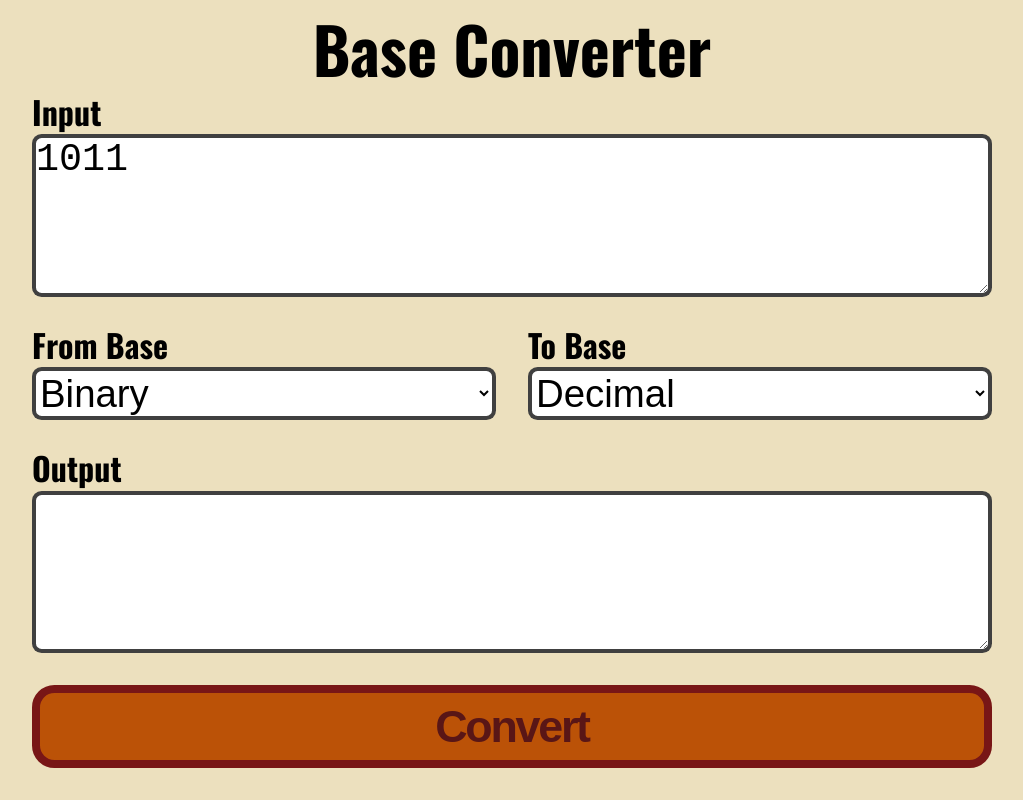
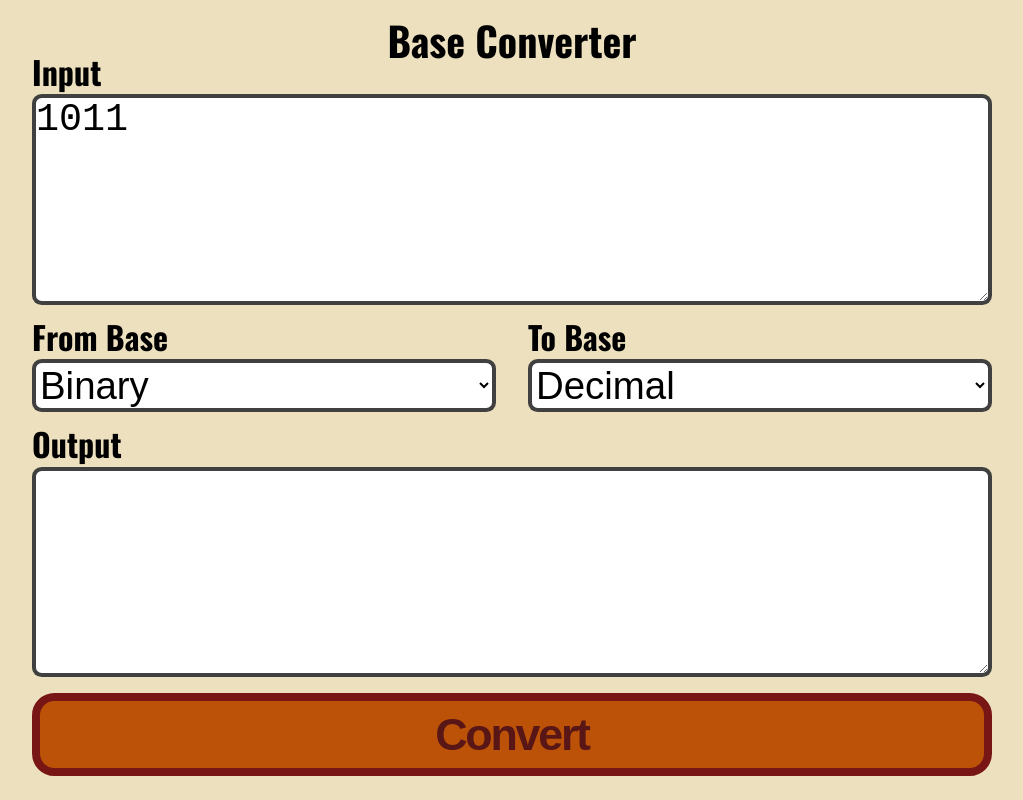
Before and after one commit to recursive-redundancy/base-converter-web, a React app: page / in a window 1280 px wide. Shown: the whole page, without its empty margins (128-1151 px from the left). Built offline with nearby package versions, Linux system fonts and the light colour scheme.

Commit message:
added useResizeRoot hook and othershtuff

```diff
--- a/package.json
+++ b/package.json
@@ -17,6 +17,7 @@
     "@babel/preset-env": "^7.15.6",
     "@babel/preset-react": "^7.14.5",
     "babel-loader": "^8.2.2",
+    "babel-polyfill": "^6.26.0",
     "browser-sync": "^2.27.5",
     "concurrently": "^6.2.1",
     "css-loader": "^6.3.0",
@@ -42,6 +43,7 @@
     "react-app-polyfill": "^2.0.0",
     "react-dom": "^17.0.2",
     "react-inlinesvg": "^2.3.0",
+    "react-resize-detector": "^6.7.6",
     "react-router-dom": "^5.3.0"
   },
   "scripts": {
--- a/src/components/Titlebar/Titlebar.js
+++ b/src/components/Titlebar/Titlebar.js
@@ -3,7 +3,7 @@ import styles from './titlebar.module.scss';
 
 const Titlebar = () => {
     return(
-        <div className={styles.header}>
+        <div className={styles.titlebar}>
             <h1>Base Converter</h1>
         </div>
     );
--- a/src/components/Titlebar/titlebar.module.scss
+++ b/src/components/Titlebar/titlebar.module.scss
@@ -1,8 +1,8 @@
-.header {
+.titlebar {
+    // border: solid .2em black;
+    flex: none;
     text-align: center;
     h1 {
         height: fit-content;
-        // padding-top: .5em;
-        // padding-bottom: .5em;
     }
 }
--- a/src/index.js
+++ b/src/index.js
@@ -1,5 +1,6 @@
 import React from 'react';
 import ReactDOM from 'react-dom';
+import 'babel-polyfill';
 import App from './views/App';
 import './index.scss';
 
--- a/src/js/doConversion.js
+++ b/src/js/doConversion.js
@@ -1,6 +1,6 @@
 import base from 'dpm-base';
 
-const doConversion = (value, fromBase, toBase) => {
+async function doConversion (value, fromBase, toBase) {
     let mod = null,
       // the conversion function to perform
       conversion = null,
@@ -43,9 +43,10 @@ const doConversion = (value, fromBase, toBase) => {
         return false;
     }
 
-    const result = conversion(value);
-
-    return result;
+    return await new Promise((res, rej) => {
+      const result = conversion(value);
+      return res(result);
+    });
 };
 
 export {doConversion};
--- a/src/styles/global.scss
+++ b/src/styles/global.scss
@@ -15,7 +15,7 @@ body {
 
 #root {
   // border: solid 1em red;
-  padding: 1em;
+  padding: .75em;
   height: 100%;
   height: 100vh;
 }
--- a/src/views/App/App.js
+++ b/src/views/App/App.js
@@ -15,7 +15,7 @@ const defaultInput = '1011',
       defaultOutput = '13';
 
 const App = () => {
-    useResizeRoot();
+    const {ref} = useResizeRoot();
     const {
         fromBase, toBase, handleFromBaseChange, handleToBaseChange
     } = useBases('bin', 'dec');
@@ -23,7 +23,7 @@ const App = () => {
     const {input, handleInputChange} = useInput(defaultInput);
 
     return (
-        <div className={styles.app}>
+        <div className={styles.app} ref={ref}>
             <Titlebar />
             <Input defaultValue={defaultInput} handleInputChange={handleInputChange} />
             <BaseSelect handleFromBaseChange={handleFromBaseChange}
--- a/src/views/App/app.module.scss
+++ b/src/views/App/app.module.scss
@@ -10,11 +10,16 @@
 
   & > * {
     // border: solid .2em yellow;
-    margin-bottom: 1em;
+    margin-bottom: .5em;
 
+    &:first-child,
     &:last-child {
       margin-bottom: 0;
     }
+  }
+
+  h1 {
+    font-size: 1.25em;
   }
 
   h2 {
--- a/src/views/App/useConverter.js
+++ b/src/views/App/useConverter.js
@@ -8,14 +8,15 @@ const useConverter = (defaultIsConverting) => {
         setIsConverting(true);
         import('../../js/doConversion').then(({doConversion}) => {
             setTimeout(() => {
-                const result = doConversion(value, fromBase, toBase);
-                setIsConverting(false);
-                if (!result) {
-                    setSolution('INVALID INPUT!');
-                    return;
-                };
-                setSolution(result);
-            }, 0);
+                doConversion(value, fromBase, toBase).then((res) => {
+                    setIsConverting(false);
+                    if (!res) {
+                        setSolution('INVALID INPUT!');
+                        return;
+                    };
+                    setSolution(res);
+                }, 0);
+                });
         });
     };
 
--- a/src/views/App/useResizeRoot.js
+++ b/src/views/App/useResizeRoot.js
@@ -1,22 +1,13 @@
-import React, {useEffect, useState} from 'react';
+import React, { useLayoutEffect } from 'react';
+import { useResizeDetector } from 'react-resize-detector';
 
-const useResizeRoot = () => {
-    useEffect(() => {
-        const setRootHeight = () => {
-            setTimeout(() => {
-                document.getElementById('root').style.height = `${window.innerHeight}px`;
-            }, 0);
-        };
+const useResizeRoot = (groundRef, snakeRef) => {
+    const { width, height, ref } = useResizeDetector();
+    useLayoutEffect(() => {
+        document.getElementById('root').style.height = `${window.innerHeight}px`;
+    }, [width, height]);
 
-        setRootHeight();
-        window.addEventListener('resize', setRootHeight);
-
-        return(() => {
-            window.removeEventListener('resize', setRootHeight);
-        });
-    }, []);
-
-    return {};
+    return {ref};
 };
 
 export default useResizeRoot;
```
Also changed, not shown: 1 other file (tests, documents, lock files or other folders).
